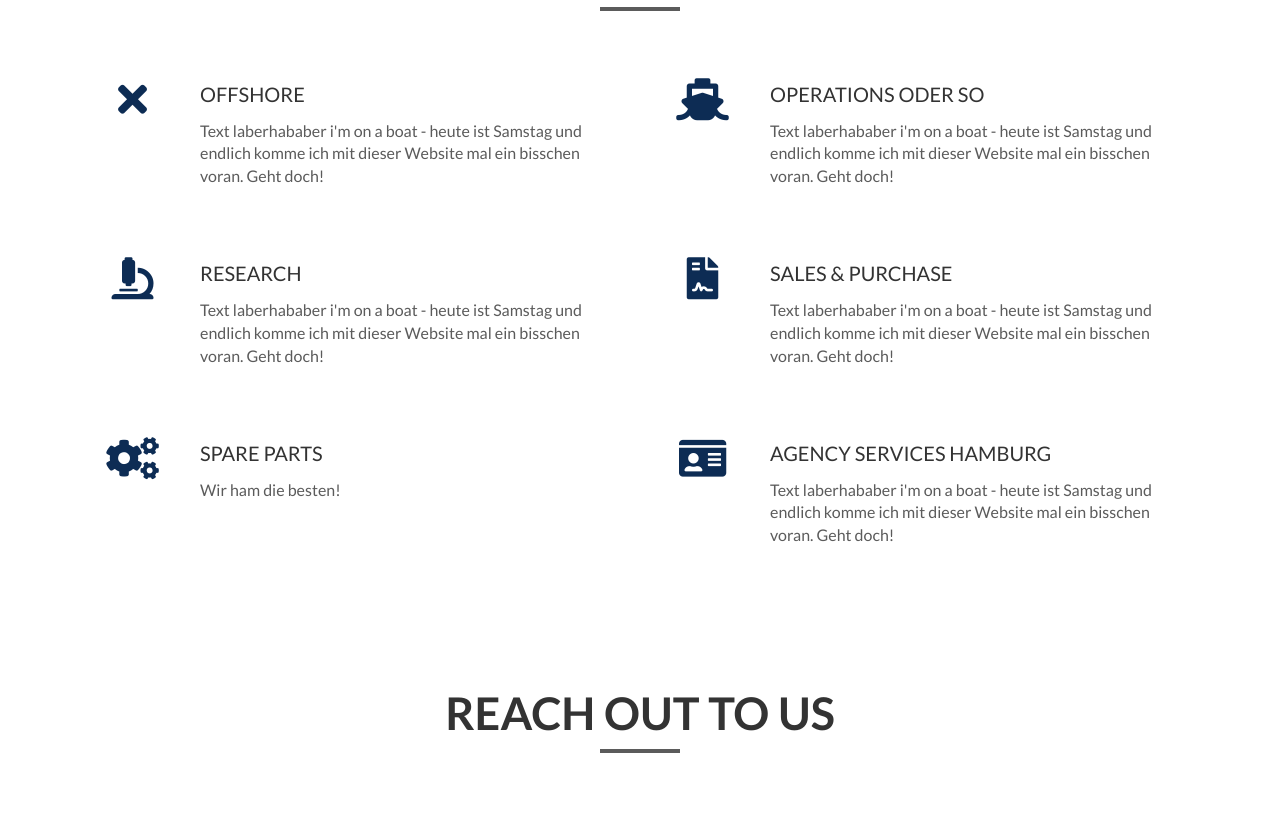
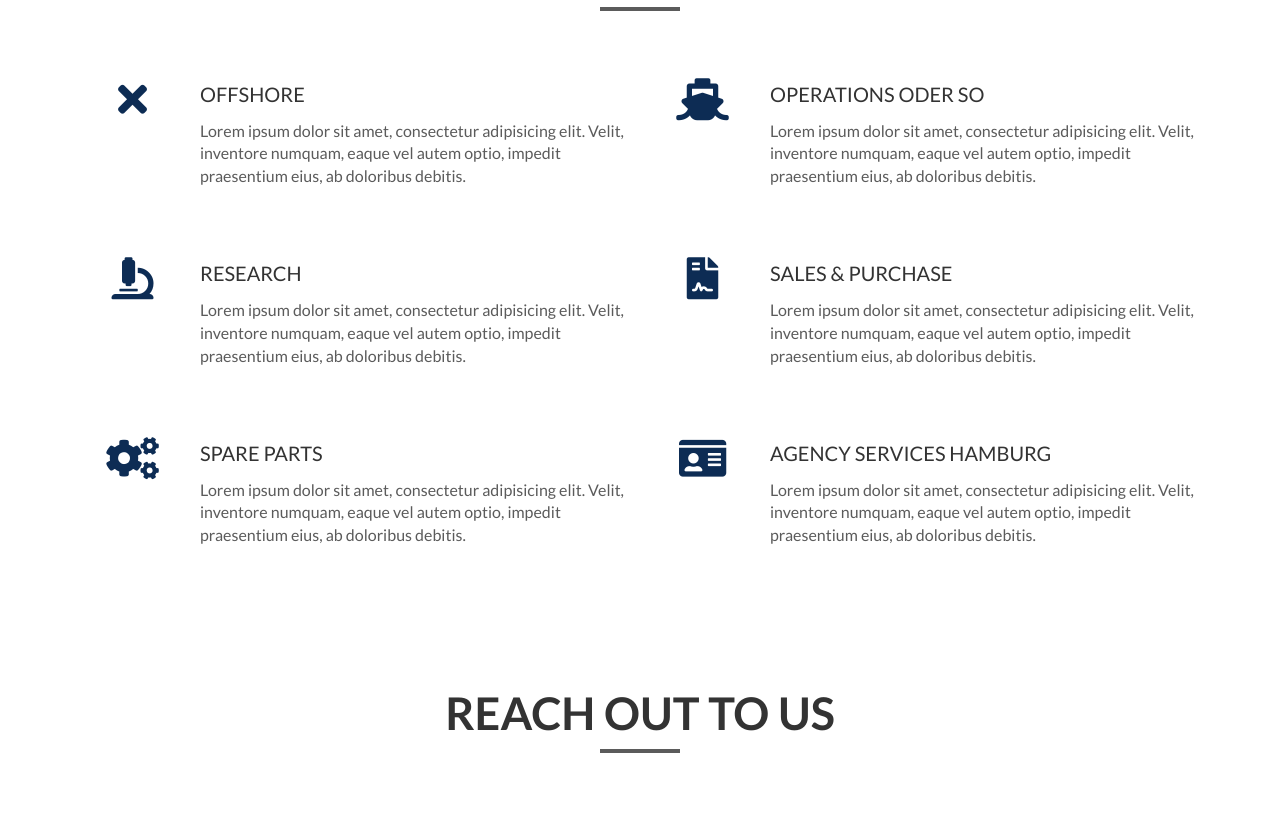
Before and after one commit to gpservice/version1, a plain HTML site: page index.html in a window 1280 px wide. Shown: the part 903-1743 px from the top of the page. Drawn offline with nearby package versions, Linux system fonts and the light colour scheme; grey boxes are pictures that could not be loaded.

Commit message:
Add files via upload

```diff
--- a/index.html
+++ b/index.html
@@ -91,7 +91,8 @@
                             <h3>offshore</h3>
                         </div>
                         <div class="service-item-descr">
-                            <p>Text laberhababer i'm on a boat - heute ist Samstag und endlich komme ich mit dieser Website mal ein bisschen voran. Geht doch!</p>
+                            <p>Lorem ipsum dolor sit amet, consectetur adipisicing elit. Velit, inventore numquam, eaque vel autem optio, impedit praesentium eius, ab doloribus debitis.</p>
+
                         </div>
                     </div>
                 </div>
@@ -104,7 +105,7 @@
                             <h3>operations oder so</h3>
                         </div>
                         <div class="service-item-descr">
-                            <p>Text laberhababer i'm on a boat - heute ist Samstag und endlich komme ich mit dieser Website mal ein bisschen voran. Geht doch!</p>
+                            <p>Lorem ipsum dolor sit amet, consectetur adipisicing elit. Velit, inventore numquam, eaque vel autem optio, impedit praesentium eius, ab doloribus debitis.</p>
                         </div>
                     </div>
                 </div>
@@ -117,7 +118,7 @@
                             <h3>research</h3>
                         </div>
                         <div class="service-item-descr">
-                            <p>Text laberhababer i'm on a boat - heute ist Samstag und endlich komme ich mit dieser Website mal ein bisschen voran. Geht doch!</p>
+                            <p>Lorem ipsum dolor sit amet, consectetur adipisicing elit. Velit, inventore numquam, eaque vel autem optio, impedit praesentium eius, ab doloribus debitis.</p>
                         </div>
                     </div>
                 </div>
@@ -130,7 +131,7 @@
                             <h3>sales &amp; purchase</h3>
                         </div>
                         <div class="service-item-descr">
-                            <p>Text laberhababer i'm on a boat - heute ist Samstag und endlich komme ich mit dieser Website mal ein bisschen voran. Geht doch!</p>
+                            <p>Lorem ipsum dolor sit amet, consectetur adipisicing elit. Velit, inventore numquam, eaque vel autem optio, impedit praesentium eius, ab doloribus debitis.</p>
                         </div>
                     </div>
                 </div>
@@ -143,7 +144,7 @@
                             <h3>spare parts</h3>
                         </div>
                         <div class="service-item-descr">
-                            <p>Wir ham die besten!</p>
+                            <p>Lorem ipsum dolor sit amet, consectetur adipisicing elit. Velit, inventore numquam, eaque vel autem optio, impedit praesentium eius, ab doloribus debitis.</p>
                         </div>
                     </div>
                 </div>
@@ -156,7 +157,7 @@
                             <h3>agency services hamburg</h3>
                         </div>
                         <div class="service-item-descr">
-                            <p>Text laberhababer i'm on a boat - heute ist Samstag und endlich komme ich mit dieser Website mal ein bisschen voran. Geht doch!</p>
+                            <p>Lorem ipsum dolor sit amet, consectetur adipisicing elit. Velit, inventore numquam, eaque vel autem optio, impedit praesentium eius, ab doloribus debitis.</p>
                         </div>
                     </div>
                 </div>
```
